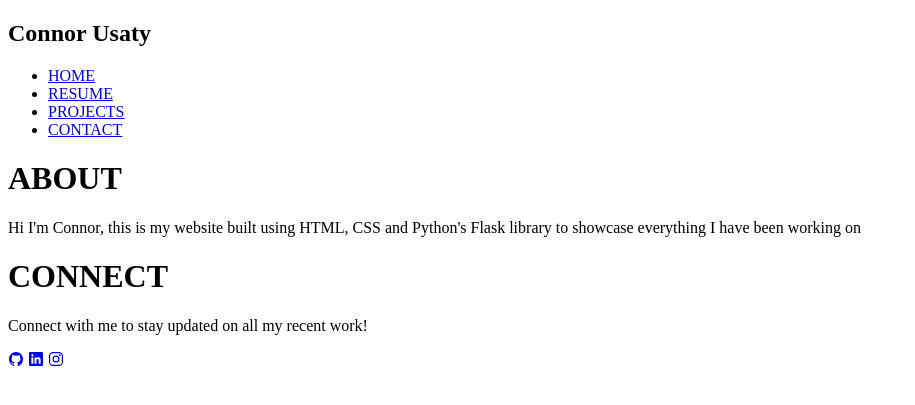
After one commit to ConnorUsaty/ConnorUsaty.github.io, a Python web app: template templates/about.html in a window 1280 px wide. The commit adds this page. Shown: the top 405 px of the page, without its empty margins (0-915 px from the left). Run offline with Jinja, Linux system fonts and the light colour scheme; the template is opened without the code that fills it, so the values that code supplies are empty.

Commit message:
Test with Flask

```diff
--- /dev/null
+++ b/templates/about.html
@@ -0,0 +1,48 @@
+<!DOCTYPE html>
+<html lang="en">
+
+<head>
+    <meta charset="UTF-8">
+    <title>ABOUT</title>
+    <link rel="stylesheet" type= "text/css" href="url_for('static', filename='css\style.css')">
+</head>
+
+<body>
+    <div class="main">
+        <div class="navbar">
+            <div class="icon">
+                <h2 class="logo">Connor Usaty</h2>
+            </div>
+
+            <div class="menu">
+                <ul>
+                    <li><a href="/">HOME</a></li>
+                    <li><a href="/about">RESUME</a></li>
+                    <li><a href="#">PROJECTS</a></li>
+                    <li><a href="#">CONTACT</a></li>
+                </ul>
+            </div>
+        </div>
+
+        <div class="content">
+            <div class="about">
+                <h1>ABOUT</h1>
+                <p>Hi I'm Connor, this is my website built using HTML, CSS and Python's Flask library to showcase everything I have been working on<p>
+            </div>
+
+            <div class="connect">
+                <h1>CONNECT</h1>
+                <p>Connect with me to stay updated on all my recent work!</p>
+
+                <div class="social">
+                    <a href="https://github.com/ConnorUsaty"><ion-icon name="logo-github"></ion-icon></a>
+                    <a href="https://www.linkedin.com/in/connor-usaty/"><ion-icon name="logo-linkedin"></ion-icon></a>
+                    <a href="https://www.instagram.com/c.usaty07/"><ion-icon name="logo-instagram"></ion-icon></a>
+                </div>
+            </div>
+        </div>
+    </div>
+
+    <script src="https://unpkg.com/ionicons@latest/dist/ionicons.js"></script>
+</body>
+</html>
```
Also changed, not shown: app.py (added, +8 -0 lines), static/css/style.css (renamed from css/style.css, +5 -3 lines), templates/index.html (renamed from index.html, +4 -4 lines), views.py (added, +11 -0 lines).
